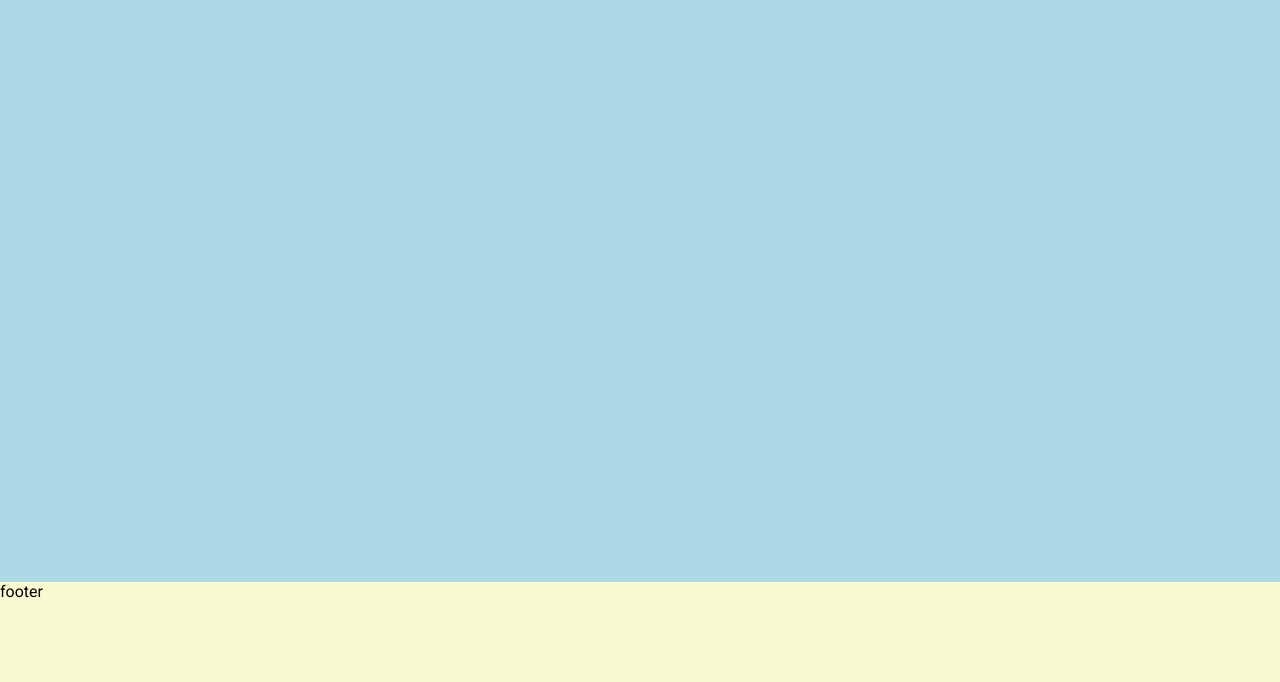
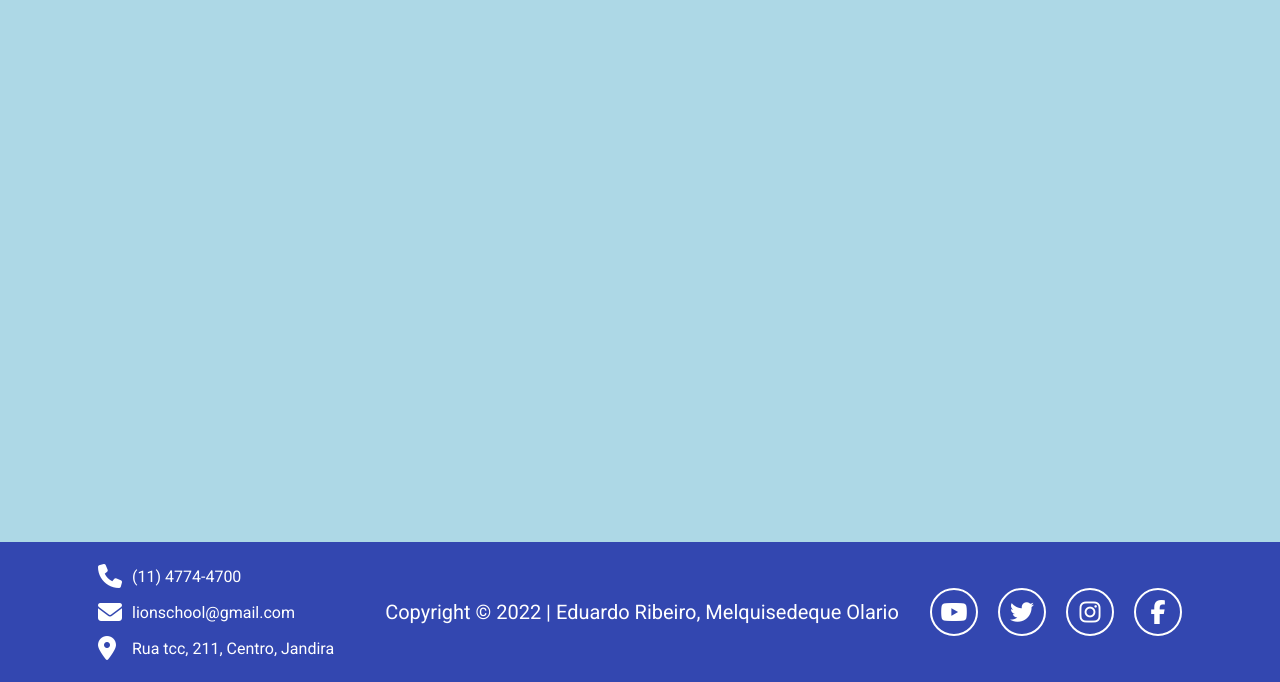
Before and after one commit to Rib3r0/lion-school, a plain HTML site: page index.html in a window 1280 px wide. Shown: the part 118-800 px from the top of the page. Drawn offline with Linux system fonts and the light colour scheme.

Commit message:
footer pronto

```diff
--- a/index.html
+++ b/index.html
@@ -25,6 +25,38 @@
         </div>
     </header>
     <main>main</main>
-    <footer>footer</footer>
+    <footer>
+        <div id="contact">
+            <div>
+                <i class="fa-solid fa-phone"></i>
+                <span>(11) 4774-4700</span>
+            </div>
+            <div>
+                <i class="fa-solid fa-envelope"></i>
+                <span>lionschool@gmail.com</span>
+            </div>
+            <div>
+                <i class="fa-solid fa-location-dot"></i>
+                <span>Rua tcc, 211,  Centro, Jandira</span>
+            </div>
+        </div>
+        <p id="copyright">
+            Copyright © 2022 | Eduardo Ribeiro, Melquisedeque Olario
+        </p>
+        <div id="social-media">
+            <div>
+                <i class="fa-brands fa-youtube"></i>
+            </div>
+            <div>
+                <i class="fa-brands fa-twitter"></i>
+            </div>
+            <div>
+                <i class="fa-brands fa-instagram"></i>
+            </div>
+            <div>
+                <i class="fa-brands fa-facebook-f"></i>
+            </div>
+        </div>
+    </footer>
 </body>
 </html>
--- a/style/footer.css
+++ b/style/footer.css
@@ -1,4 +1,61 @@
 footer{
     background-color: lightgoldenrodyellow;
-    height: 100px;
+    height: 140px;
+    background-color: #3347B0;
+    display: flex;
+    align-items: center;
+    padding-left: 98px;
+    padding-right: 98px;
+    justify-content: space-between;
+
 }
+#icons-contact{
+    display: flex;
+    flex-direction: column;
+    gap: 12px;
+    font-size: 1.5rem;
+}
+
+#contact{
+    display: flex;
+    flex-direction: column;
+    gap: 12px;
+    font-size: 1rem;
+}
+#contact i{
+    font-size: 1.5rem;
+    width: 10px;
+}
+#contact div{
+    display: flex;
+    align-items: center;
+    width: 256px;
+    gap: 24px;
+}
+#copyright{
+    font-size: 1.25rem;
+    font-weight: 400;
+
+}
+
+#social-media{
+    display: flex;
+    gap: 20px;
+    font-size: 1.5rem;
+}
+#social-media div{
+    display: grid;
+    place-items: center;
+    height: 48px;
+    width: 48px;
+    border-radius: 100%;
+    border-color: #fff;
+    border-style: solid;
+    border-width: 2px;
+}
+#social-media div:hover{
+    color: #3347B0;
+    background-color: #fff;
+    transition: .5s;
+    cursor: pointer;
+}
--- a/style/header.css
+++ b/style/header.css
@@ -11,7 +11,6 @@ header{
 #logo{
     display: flex;
     width: 146px;
-    color: #fff;
     gap: 11px;
     align-items: center;
     font-size: 1.5rem;
@@ -19,7 +18,6 @@ header{
 }
 #voltar{
     display: flex;
-    color: #fff;
     gap: 11px;
     align-items: center;
     font-size: 1.5rem;
@@ -33,3 +31,6 @@ header{
     font-size: 2.25rem;
     font-weight: 500;
 }
+#voltar:hover{
+    cursor: pointer;
+}
--- a/style/reset.css
+++ b/style/reset.css
@@ -8,4 +8,5 @@ body{
     flex-direction: column;
     height: 100vh;
     font-family: 'Roboto', sans-serif;
+    color: #fff;
 }
```
